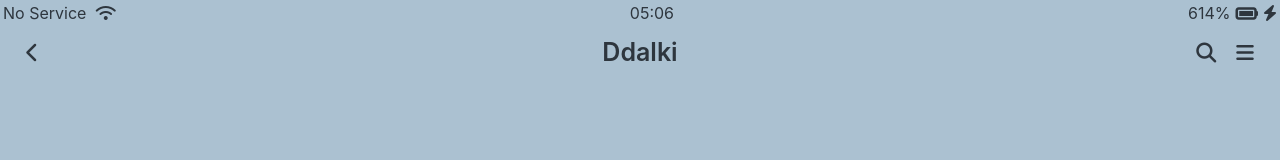
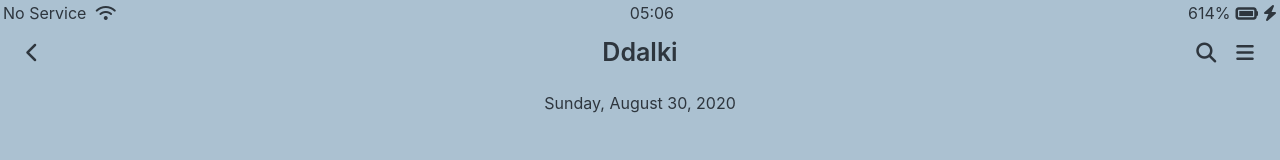
Before and after one commit to Gamddalki/Kokoa-clone, a plain HTML site: page chatting.html in a window 1280 px wide. Shown: the top 160 px of the page. Drawn offline with Linux system fonts and the light colour scheme.

Commit message:
Layer and z-index

```diff
--- a/chatting.html
+++ b/chatting.html
@@ -33,7 +33,9 @@
         <i class="fas fa-bars fa-lg"></i>
       </div>
     </header>
-    <main class="main-screen"></main>
+    <main class="main-screen chatting">
+      <div class="chatting__time">Sunday, August 30, 2020</div>
+    </main>
 
     <script
       src="https://kit.fontawesome.com/6478f529f2.js"
--- a/css/components/alt-header.css
+++ b/css/components/alt-header.css
@@ -1,5 +1,6 @@
 .alt-head {
   position: fixed;
+  top: 0;
   width: 100%;
   padding: 40px 20px 20px 20px;
   box-sizing: border-box;
--- a/css/screens/chatting.css
+++ b/css/screens/chatting.css
@@ -1,7 +1,30 @@
 #chatting-screen {
   background-color: #abc1d1;
+  height: 1100vh;
+}
+
+#chatting-screen .status-bar,
+#chatting-screen .alt-head {
+  background-color: #abc1d1;
+}
+
+#chatting-screen .status-bar {
+  z-index: 3;
+}
+
+#chatting-screen .alt-head {
+  z-index: 2;
 }
 
 .fa-bars {
   margin-left: 20px;
 }
+
+.chatting {
+  margin-top: 95px;
+  z-index: 1;
+}
+
+.chatting__time {
+  text-align: center;
+}
```
